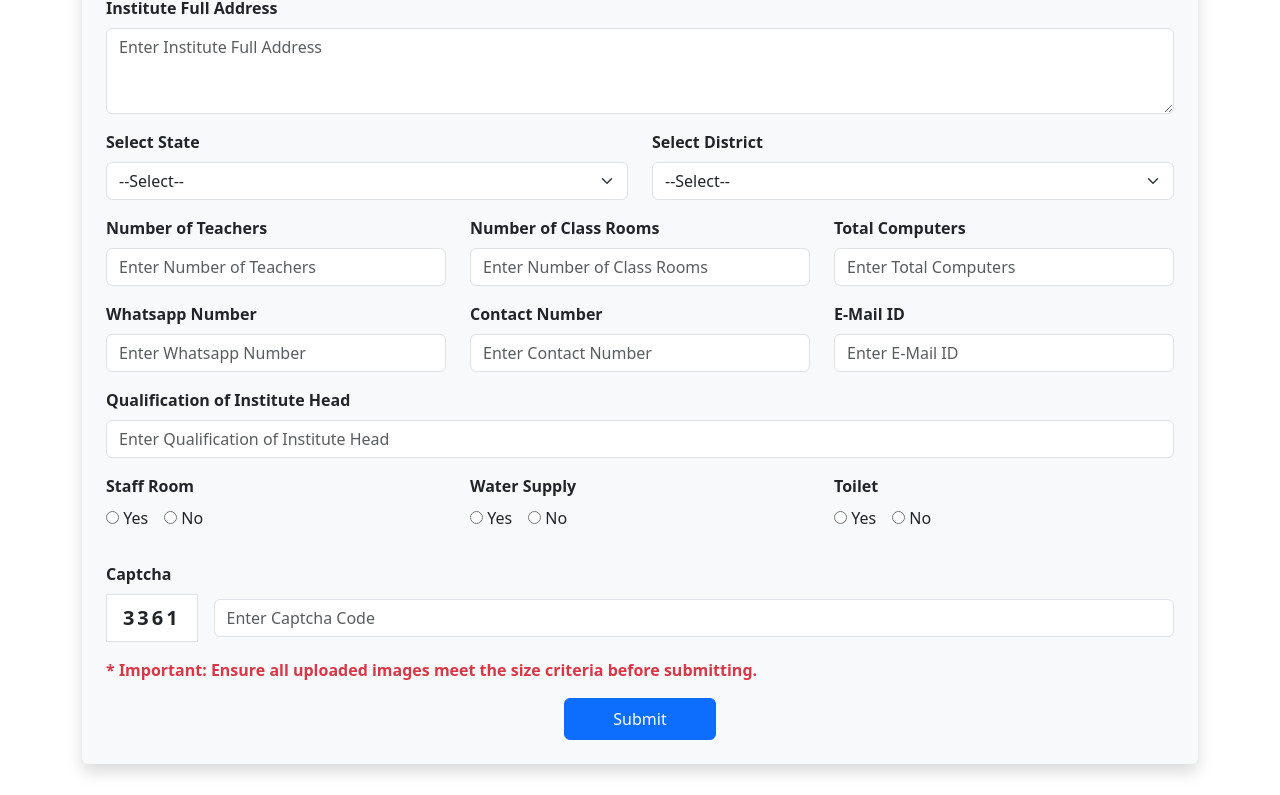
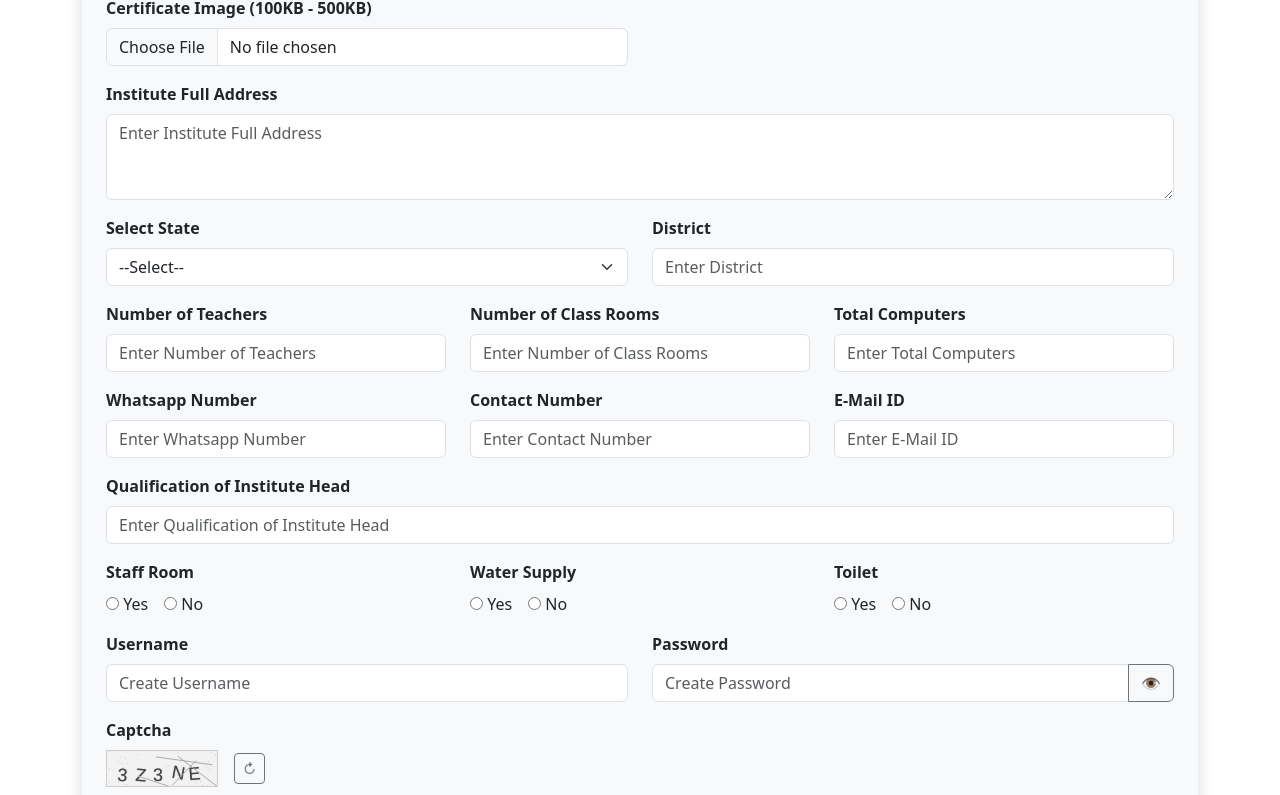
Before and after one commit to TechieVinita/sgcsc-site, a React (Create React App) app: page /franchise-registration in a window 1280 px wide. Shown: the part 730-1525 px from the top of the page. Built offline with nearby package versions, Linux system fonts and the light colour scheme; no server answers.

Commit message:
improved UI

```diff
--- a/src/components/Navbar.jsx
+++ b/src/components/Navbar.jsx
@@ -51,7 +51,7 @@ const getFallbackAvatar = (seed = "user") =>
 
         {/* Links */}
         <div className="collapse navbar-collapse" id="navbarNav">
-          <ul className="navbar-nav ms-auto align-items-center">
+          <ul className="navbar-nav ms-auto">
 
             <li className="nav-item">
               <NavLink className="nav-link" to="/">Home</NavLink>
@@ -144,7 +144,6 @@ const getFallbackAvatar = (seed = "user") =>
             </li>
 
             {/* RIGHT SIDE AUTH */}
-{/* RIGHT SIDE AUTH */}
             {!isLoggedIn && (
               <NavLink to="/login" className="btn btn-primary ms-3">
                 Login
--- a/src/pages/FranchiseRegistration.jsx
+++ b/src/pages/FranchiseRegistration.jsx
@@ -1,5 +1,6 @@
-import React, { useState } from "react";
+import React, { useState, useRef, useEffect } from "react";
 import API from "../api/axiosInstance";
+
 
 
 export default function FranchiseRegistration() {
@@ -20,20 +21,29 @@ export default function FranchiseRegistration() {
     staffRoom: "",
     waterSupply: "",
     toilet: "",
-    // username: "",
-    // password: "",
+    username: "",
+    password: "",
     captchaInput: "",
   });
 
   const [files, setFiles] = useState({
     aadharFront: null,
     aadharBack: null,
+    panImage: null,
+    certificateFile: null,
     institutePhoto: null,
     ownerSign: null,
     ownerImage: null,
   });
 
-  const [captcha] = useState(Math.floor(1000 + Math.random() * 9000).toString());
+
+  // const [captcha] = useState(Math.floor(1000 + Math.random() * 9000).toString());
+  const [captcha, setCaptcha] = useState("");
+  const canvasRef = useRef(null);
+
+  const [showPassword, setShowPassword] = useState(false);
+
+
 
   const handleChange = (e) => {
     const { name, value } = e.target;
@@ -51,6 +61,9 @@ export default function FranchiseRegistration() {
       institutePhoto: [100, 300],
       ownerImage: [100, 300],
       ownerSign: [0, 100],
+      panImage: [100, 300],
+      certificateFile: [100, 500],
+
     };
 
     const [minKB, maxKB] = limits[name];
@@ -64,6 +77,7 @@ export default function FranchiseRegistration() {
 
     setFiles((prev) => ({ ...prev, [name]: file }));
       };
+
     const handleSubmit = async (e) => {
       e.preventDefault();
 
@@ -72,60 +86,120 @@ const handleSubmit = async (e) => {
         return;
       }
 
+      try {
+        const fd = new FormData(); // ✅ DECLARED FIRST
 
-  try {
-    const fd = new FormData();
+        // LOGIN
+        fd.append("username", formData.username);
+        fd.append("password", formData.password);
 
         // TEXT FIELDS
-    // fd.append("instituteId", formData.instituteId);
         fd.append("ownerName", formData.ownerName);
         fd.append("instituteName", formData.instituteName);
         fd.append("dob", formData.dob);
-    // fd.append("aadharNumber", formData.aadharNumber);
-    // fd.append("panNumber", formData.panNumber);
         fd.append("address", formData.address);
         fd.append("state", formData.state);
         fd.append("district", formData.district);
-    // fd.append("operatorsCount", formData.operatorsCount);
-    // fd.append("classRooms", formData.classRooms);
-    // fd.append("totalComputers", formData.totalComputers);
-    // fd.append("centerSpace", formData.centerSpace);
         fd.append("numTeachers", formData.numTeachers);
         fd.append("numClassrooms", formData.numClassrooms);
+        fd.append("totalComputers", formData.totalComputers);
         fd.append("qualification", formData.qualification);
-
         fd.append("whatsapp", formData.whatsapp);
         fd.append("contact", formData.contact);
         fd.append("email", formData.email);
-    // fd.append("ownerQualification", formData.ownerQualification);
-    // fd.append("hasReception", formData.hasReception);
-    // fd.append("hasStaffRoom", formData.hasStaffRoom);
-    // fd.append("hasWaterSupply", formData.hasWaterSupply);
-    // fd.append("hasToilet", formData.hasToilet);
 
-    // FILES — NAMES MUST MATCH MULTER
+        // FILES
         if (files.aadharFront) fd.append("aadharFront", files.aadharFront);
         if (files.aadharBack) fd.append("aadharBack", files.aadharBack);
-    // if (files.panImage) fd.append("panImage", files.panImage);
         if (files.institutePhoto) fd.append("institutePhoto", files.institutePhoto);
         if (files.ownerSign) fd.append("ownerSign", files.ownerSign);
         if (files.ownerImage) fd.append("ownerImage", files.ownerImage);
-    // if (files.certificateFile) fd.append("certificateFile", files.certificateFile);
+        if (files.panImage) fd.append("panImage", files.panImage);
+        if (files.certificateFile) fd.append("certificateFile", files.certificateFile);
 
         await API.post("/franchises/public/register", fd);
+
         alert("Franchise application submitted successfully!");
         window.location.reload();
+      } catch (err) {
+        console.error("FRANCHISE SUBMIT ERROR:", err);
+        alert(err.response?.data?.message || "Failed to submit form");
+      }
+    };
+
+
+    const generateCaptcha = () => {
+    const text = Math.random().toString(36).substring(2, 7).toUpperCase();
+    setCaptcha(text);
+
+    const canvas = canvasRef.current;
+    const ctx = canvas.getContext("2d");
+
+    ctx.clearRect(0, 0, canvas.width, canvas.height);
+
+    // background
+    ctx.fillStyle = "#f2f2f2";
+    ctx.fillRect(0, 0, canvas.width, canvas.height);
+
+    // smaller, uneven font
+    ctx.font = "18px Arial";
+    ctx.fillStyle = "#444";
+
+    // slight blur
+    ctx.shadowColor = "rgba(0,0,0,0.4)";
+    ctx.shadowBlur = 1;
+
+    // draw each character separately with randomness
+    let x = 10;
+    for (let i = 0; i < text.length; i++) {
+      const char = text[i];
+
+      const y = 25 + Math.random() * 5;      // vertical jitter
+      const angle = (Math.random() - 0.5) * 0.4; // rotation
+
+      ctx.save();
+      ctx.translate(x, y);
+      ctx.rotate(angle);
+      ctx.fillText(char, 0, 0);
+      ctx.restore();
+
+      x += 18; // spacing between characters
+    }
+
+    // reset blur
+    ctx.shadowBlur = 0;
+
+    // extra noise dots
+    for (let i = 0; i < 30; i++) {
+      ctx.fillStyle = "rgba(0,0,0,0.2)";
+      ctx.beginPath();
+      ctx.arc(
+        Math.random() * canvas.width,
+        Math.random() * canvas.height,
+        0.5,
+        0,
+        Math.PI * 2
+      );
+      ctx.fill();
+    }
 
 
 
-
-    alert("Franchise registration submitted successfully!");
-    window.location.reload();
-  } catch (err) {
-    console.error("FRANCHISE SUBMIT ERROR:", err);
-    alert(err.message || "Failed to submit form");
+    // noise lines
+    for (let i = 0; i < 4; i++) {
+      ctx.strokeStyle = "#aaa";
+      ctx.beginPath();
+      ctx.moveTo(Math.random() * 120, Math.random() * 40);
+      ctx.lineTo(Math.random() * 120, Math.random() * 40);
+      ctx.stroke();
     }
   };
+
+  useEffect(() => {
+    generateCaptcha();
+  }, []);
+
+
 
 
   return (
@@ -184,6 +258,9 @@ window.location.reload();
             { label: "Upload Institute Photo (100KB - 300KB)", name: "institutePhoto" },
             { label: "Center Owner Sign (0KB - 100KB)", name: "ownerSign" },
             { label: "Upload Image of Franchise Owner (100KB - 300KB)", name: "ownerImage" },
+            { label: "PAN Card Image (100KB - 300KB)", name: "panImage" },
+            { label: "Certificate Image (100KB - 500KB)", name: "certificateFile" },
+
           ].map((item, i) => (
             <div className="col-md-6 mb-3" key={i}>
               <label className="form-label fw-semibold">{item.label}</label>
@@ -232,19 +309,18 @@ window.location.reload();
           </div>
 
           <div className="col-md-6">
-            <label className="form-label fw-semibold">Select District</label>
-            <select
+            <label className="form-label fw-semibold">District</label>
+            <input
+              type="text"
               name="district"
-              className="form-select"
+              className="form-control"
+              placeholder="Enter District"
               value={formData.district}
               onChange={handleChange}
               required
-            >
-              <option value="">--Select--</option>
-              <option value="Mau">Mau</option>
-              <option value="Raipur">Raipur</option>
-            </select>
+            />
           </div>
+
         </div>
 
         {/* Numbers */}
@@ -346,51 +422,76 @@ window.location.reload();
         {/* Username / Password */}
         <div className="row mb-3">
           <div className="col-md-6">
-            {/* <label className="form-label fw-semibold">Username</label> */}
-            {/* <input
+            <label className="form-label fw-semibold">Username</label>
+            <input
               type="text"
               name="username"
               className="form-control"
-              placeholder="Enter Username"
+              placeholder="Create Username"
               value={formData.username}
               onChange={handleChange}
               required
-            /> */}
+            />
           </div>
+
           <div className="col-md-6">
-            {/* <label className="form-label fw-semibold">Password</label> */}
-            {/* <input
-              type="password"
+            <label className="form-label fw-semibold">Password</label>
+            <div className="input-group">
+              <input
+                type={showPassword ? "text" : "password"}
                 name="password"
                 className="form-control"
-              placeholder="Enter Password"
+                placeholder="Create Password"
                 value={formData.password}
                 onChange={handleChange}
                 required
-            /> */}
+              />
+              <button
+                type="button"
+                className="btn btn-outline-secondary"
+                onClick={() => setShowPassword(!showPassword)}
+              >
+                {showPassword ? "🙈" : "👁️"}
+              </button>
+            </div>
           </div>
         </div>
 
+
         {/* Captcha */}
         <div className="mb-3">
-          <label className="form-label fw-semibold d-block">Captcha</label>
-          <div className="d-flex align-items-center">
-            <div
-              className="border bg-white p-2 me-3 fw-bold fs-5 text-center"
-              style={{ width: "100px", letterSpacing: "3px" }}
+          {/* <label className="form-label fw-semibold d-block">Captcha</label> */}
+            <div className="mb-3">
+              <label className="form-label fw-semibold">Captcha</label>
+
+              <div className="d-flex align-items-center gap-3">
+                <canvas
+                  ref={canvasRef}
+                  width="110"
+                  height="35"
+                  style={{ border: "1px solid #ccc" }}
+                />
+
+                <button
+                  type="button"
+                  className="btn btn-outline-secondary btn-sm"
+                  onClick={generateCaptcha}
                 >
-              {captcha}
+                  ↻
+                </button>
               </div>
+
               <input
                 type="text"
                 name="captchaInput"
-              className="form-control"
+                className="form-control mt-2"
                 placeholder="Enter Captcha Code"
                 value={formData.captchaInput}
                 onChange={handleChange}
                 required
               />
             </div>
+
         </div>
 
         <div className="text-danger fw-semibold mb-3">
--- a/src/pages/Gallery.jsx
+++ b/src/pages/Gallery.jsx
@@ -75,7 +75,7 @@ if (items.length === 0) {
     <div className="container my-5">
       <h1 className="text-center mb-4 fw-bold text-primary">Gallery</h1>
       <p className="text-center text-muted mb-5">
-        A glimpse into our institute — where learning meets excellence.
+        A glimpse into our institute where learning meets excellence.
       </p>
 
       <div className="row g-4">
--- a/src/pages/Home.jsx
+++ b/src/pages/Home.jsx
@@ -240,7 +240,7 @@ const renderGrid = (title, items, rounded = true) => {
         </h1>
 
         <p className="lead mb-4">
-          Autonomous Institute Registered under Public Trust Act 1882 <br />
+          An Autonomous Institute Registered under the Public Trust Act 1882 <br />
           ISO 9001:2015 Certified • NITI Aayog & MSME Approved
         </p>
 
--- a/src/pages/Login.jsx
+++ b/src/pages/Login.jsx
@@ -22,7 +22,6 @@ export default function Login() {
 
         localStorage.setItem("student_token", res.data.token);
         localStorage.setItem("user_role", "student");
-
         window.location.href = "/student/profile";
       } else {
         res = await API.post("/franchise-auth/login", {
@@ -32,7 +31,6 @@ export default function Login() {
 
         localStorage.setItem("franchise_token", res.data.token);
         localStorage.setItem("user_role", "franchise");
-
         window.location.href = "/franchise/profile";
       }
     } catch (err) {
@@ -41,44 +39,76 @@ export default function Login() {
   };
 
   return (
-    <div className="container my-5" style={{ maxWidth: "400px" }}>
-      <h3 className="mb-3 text-center">Login</h3>
+    <div className="container my-5">
+      <div className="row justify-content-center">
+        <div className="col-md-5 col-lg-4">
+          <div className="card shadow-sm border-0">
+            <div className="card-body p-4">
 
+              <h3 className="text-center fw-bold mb-1">Welcome Back</h3>
+              <p className="text-center text-muted mb-4">
+                Login to continue
+              </p>
+
+              {error && (
+                <div className="alert alert-danger py-2 text-center">
+                  {error}
+                </div>
+              )}
+
+              <form onSubmit={handleSubmit}>
+                {/* LOGIN TYPE */}
+                <div className="mb-3">
+                  <label className="form-label fw-semibold">Login As</label>
                   <select
-        className="form-select mb-3"
+                    className="form-select"
                     value={type}
                     onChange={(e) => setType(e.target.value)}
                   >
                     <option value="student">Student</option>
                     <option value="franchise">Franchise</option>
                   </select>
+                </div>
 
-      {error && <div className="alert alert-danger">{error}</div>}
-
-      <form onSubmit={handleSubmit}>
+                {/* USERNAME */}
                 <div className="mb-3">
+                  <label className="form-label fw-semibold">Username</label>
                   <input
+                    type="text"
                     className="form-control"
-            placeholder="Username"
+                    placeholder="Enter username"
                     value={username}
                     onChange={(e) => setUsername(e.target.value)}
                     required
                   />
                 </div>
 
-        <div className="mb-3">
+                {/* PASSWORD */}
+                <div className="mb-4">
+                  <label className="form-label fw-semibold">Password</label>
                   <input
                     type="password"
                     className="form-control"
-            placeholder="Password"
+                    placeholder="Enter password"
                     value={password}
                     onChange={(e) => setPassword(e.target.value)}
                     required
                   />
                 </div>
 
-        <button className="btn btn-primary w-100">Login</button>
+                {/* SUBMIT */}
+                <button
+                  type="submit"
+                  className="btn btn-primary w-100 py-2 fw-semibold"
+                >
+                  Login
+                </button>
               </form>
+
+            </div>
+          </div>
+        </div>
+      </div>
     </div>
   );
 }
--- a/src/pages/StudentCertificateVerification.jsx
+++ b/src/pages/StudentCertificateVerification.jsx
@@ -25,6 +25,8 @@ export default function StudentCertificateVerification() {
 
   return (
     <div className="container my-5">
+      <h2 className="text-center mb-4">Certificate Verification</h2>
+
       <form onSubmit={handleSubmit} className="card p-4 mx-auto" style={{ maxWidth: 500 }}>
         <input className="form-control mb-3" placeholder="Certificate No"
           value={certificateNo} onChange={(e) => setCertificateNo(e.target.value)} />
--- a/src/pages/StudentProfile.jsx
+++ b/src/pages/StudentProfile.jsx
@@ -10,9 +10,6 @@ export default function StudentProfile() {
     const fetchProfile = async () => {
       try {
         const res = await API.get("/student-profile/me");
-
-        // 🔑 IMPORTANT FIX:
-        // Backend returns { success, data }
         setStudent(res.data?.data || null);
       } catch (err) {
         console.error("Student profile fetch failed:", err);
@@ -49,58 +46,173 @@ export default function StudentProfile() {
     );
   }
 
+  const formatDate = (date) =>
+    date ? new Date(date).toLocaleDateString() : "-";
+
+  const yesNoBadge = (value) => (
+    <span className={`badge ${value ? "bg-success" : "bg-secondary"}`}>
+      {value ? "Yes" : "No"}
+    </span>
+  );
+
   return (
     <div className="container my-5">
       <h3 className="mb-4 text-center">Student Profile</h3>
 
       <div className="card shadow-sm">
         <div className="card-body">
-          <table className="table table-bordered mb-0">
+
+          {/* ================= PHOTO + BASIC ================= */}
+          <div className="row mb-4 align-items-center">
+            <div className="col-md-3 text-center">
+              <img
+                src={
+                  student.photo ||
+                  "https://via.placeholder.com/150?text=No+Photo"
+                }
+                alt="Student"
+                className="img-fluid rounded border"
+                style={{ maxHeight: "150px" }}
+              />
+            </div>
+            <div className="col-md-9">
+              <h5 className="fw-bold mb-1">{student.name}</h5>
+              <p className="mb-1 text-muted">{student.courseName || "-"}</p>
+              <p className="mb-0">
+                <strong>Center:</strong> {student.centerName || "-"}
+              </p>
+            </div>
+          </div>
+
+          {/* ================= PERSONAL DETAILS ================= */}
+          <h6 className="fw-bold border-bottom pb-2 mb-3">
+            Personal Details
+          </h6>
+          <table className="table table-bordered mb-4">
             <tbody>
               <tr>
-                <th style={{ width: "35%" }}>Enrollment Number</th>
-                <td>{student.enrollmentNo || "-"}</td>
+                <th>Gender</th>
+                <td>{student.gender || "-"}</td>
               </tr>
+              <tr>
+                <th>Date of Birth</th>
+                <td>{formatDate(student.dob)}</td>
+              </tr>
+              <tr>
+                <th>Father's Name</th>
+                <td>{student.fatherName || "-"}</td>
+              </tr>
+              <tr>
+                <th>Mother's Name</th>
+                <td>{student.motherName || "-"}</td>
+              </tr>
+            </tbody>
+          </table>
 
-              <tr>
-                <th>Name</th>
-                <td>{student.name || "-"}</td>
-              </tr>
-
+          {/* ================= CONTACT DETAILS ================= */}
+          <h6 className="fw-bold border-bottom pb-2 mb-3">
+            Contact Details
+          </h6>
+          <table className="table table-bordered mb-4">
+            <tbody>
               <tr>
                 <th>Email</th>
                 <td>{student.email || "-"}</td>
               </tr>
-
               <tr>
-                <th>Phone</th>
-                <td>{student.phone || "-"}</td>
+                <th>Mobile</th>
+                <td>{student.mobile || student.contact || "-"}</td>
               </tr>
-
               <tr>
-                <th>Date of Birth</th>
-                <td>
-                  {student.dob
-                    ? new Date(student.dob).toLocaleDateString()
-                    : "-"}
-                </td>
+                <th>State</th>
+                <td>{student.state || "-"}</td>
               </tr>
-
+              <tr>
+                <th>District</th>
+                <td>{student.district || "-"}</td>
+              </tr>
               <tr>
                 <th>Address</th>
                 <td>{student.address || "-"}</td>
               </tr>
+            </tbody>
+          </table>
 
+          {/* ================= ACADEMIC DETAILS ================= */}
+          <h6 className="fw-bold border-bottom pb-2 mb-3">
+            Academic Details
+          </h6>
+          <table className="table table-bordered mb-4">
+            <tbody>
               <tr>
-                <th>Status</th>
-                <td>
-                  <span className="badge bg-success">
-                    {student.status || "Active"}
-                  </span>
-                </td>
+                <th>Exam Passed</th>
+                <td>{student.examPassed || "-"}</td>
+              </tr>
+              <tr>
+                <th>Board / University</th>
+                <td>{student.board || "-"}</td>
+              </tr>
+              <tr>
+                <th>Marks / Grade</th>
+                <td>{student.marksOrGrade || "-"}</td>
+              </tr>
+              <tr>
+                <th>Passing Year</th>
+                <td>{student.passingYear || "-"}</td>
               </tr>
             </tbody>
           </table>
+
+          {/* ================= COURSE & SESSION ================= */}
+          <h6 className="fw-bold border-bottom pb-2 mb-3">
+            Course & Session
+          </h6>
+          <table className="table table-bordered mb-4">
+            <tbody>
+              <tr>
+                <th>Course Name</th>
+                <td>{student.courseName || "-"}</td>
+              </tr>
+              <tr>
+                <th>Semester</th>
+                <td>{student.semester ?? "-"}</td>
+              </tr>
+              <tr>
+                <th>Session Start</th>
+                <td>{formatDate(student.sessionStart)}</td>
+              </tr>
+              <tr>
+                <th>Session End</th>
+                <td>{formatDate(student.sessionEnd)}</td>
+              </tr>
+              <tr>
+                <th>Join Date</th>
+                <td>{formatDate(student.joinDate)}</td>
+              </tr>
+            </tbody>
+          </table>
+
+          {/* ================= ACCOUNT / STATUS ================= */}
+          <h6 className="fw-bold border-bottom pb-2 mb-3">
+            Account & Status
+          </h6>
+          <table className="table table-bordered mb-0">
+            <tbody>
+              <tr>
+                <th>Username</th>
+                <td>{student.username || "-"}</td>
+              </tr>
+              <tr>
+                <th>Fees Paid</th>
+                <td>{yesNoBadge(student.feesPaid)}</td>
+              </tr>
+              <tr>
+                <th>Certified</th>
+                <td>{yesNoBadge(student.isCertified)}</td>
+              </tr>
+            </tbody>
+          </table>
+
         </div>
       </div>
     </div>
--- a/src/pages/StudentResultVerification.jsx
+++ b/src/pages/StudentResultVerification.jsx
@@ -22,6 +22,8 @@ export default function StudentResultVerification() {
 
   return (
     <div className="container my-5">
+      <h2 className="text-center mb-4">Result Verification</h2>
+
       <form onSubmit={handleSubmit} className="card p-4 mx-auto" style={{ maxWidth: 500 }}>
         <input className="form-control mb-3" placeholder="Roll No"
           value={rollNo} onChange={(e) => setRollNo(e.target.value)} />
```
Also changed, not shown: src/components/Footer.jsx (+3 -4 lines), src/pages/Home.css (+19 -0 lines). Lines whose indentation alone changed are shown as unchanged.
